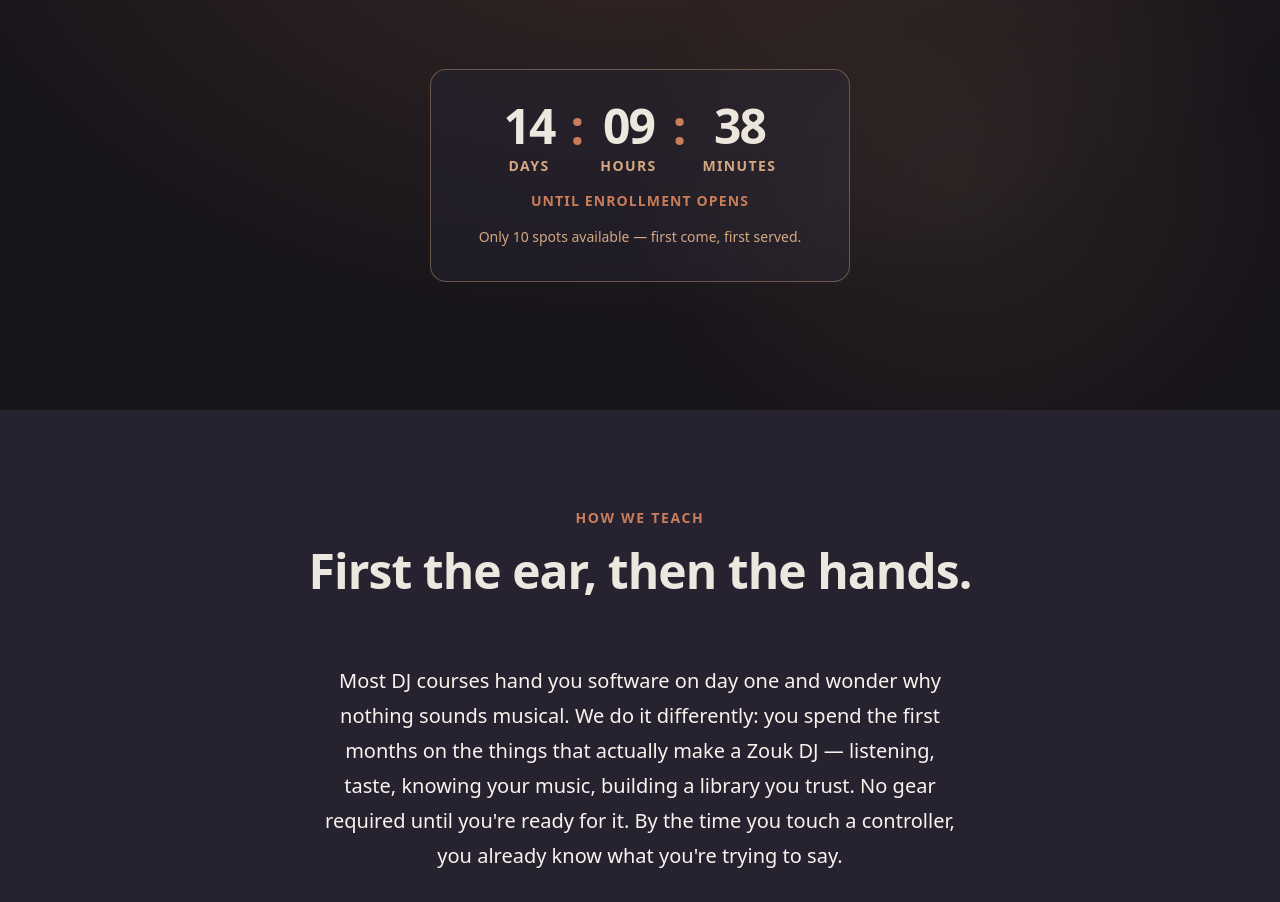
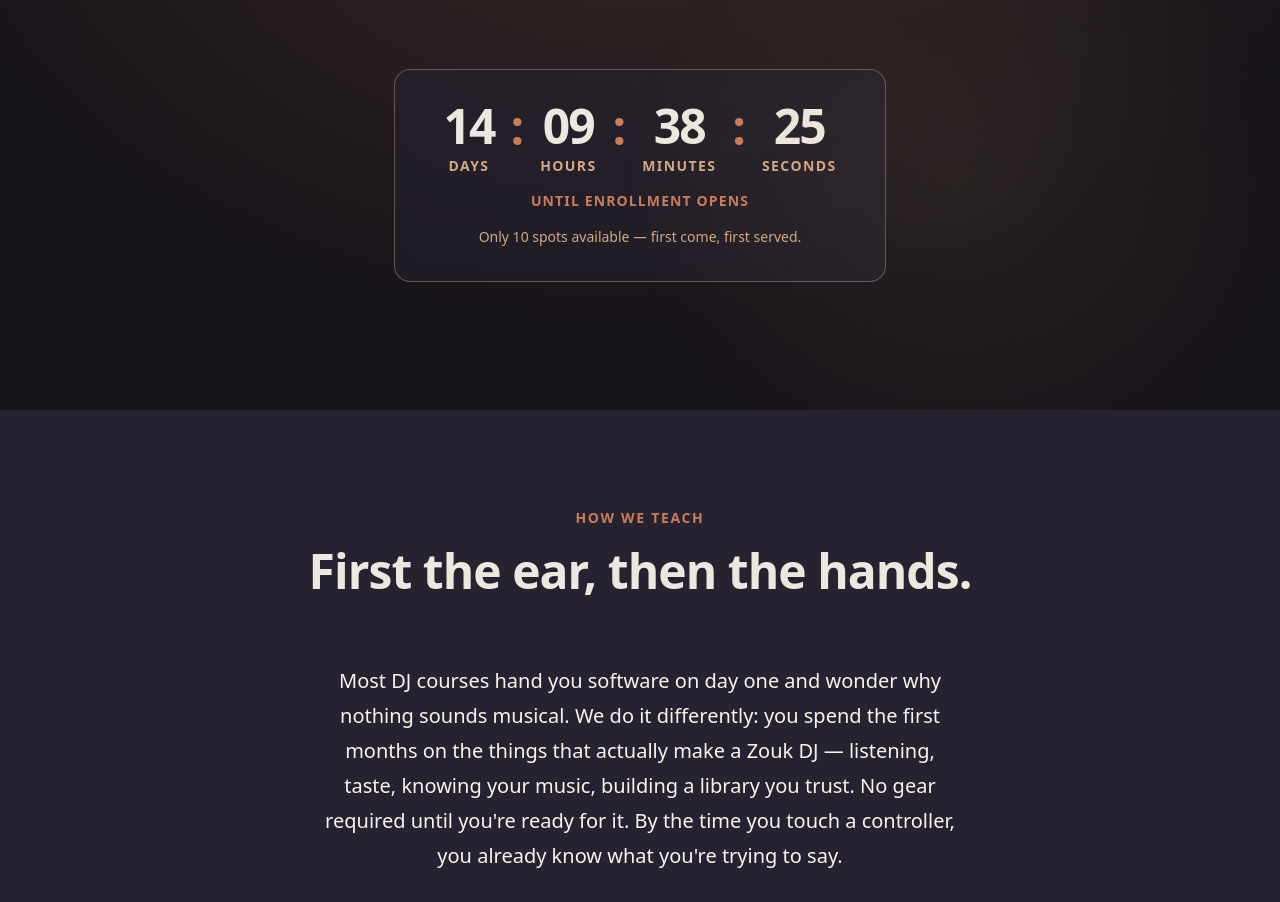
Before and after one commit to djsprenk/theloop, a plain HTML site: page academy.html in a window 1280 px wide. Shown: the part 804-1706 px from the top of the page. Drawn offline with Linux system fonts and the light colour scheme.

Commit message:
Add seconds to timer

```diff
--- a/academy.html
+++ b/academy.html
@@ -91,6 +91,11 @@
             <div class="countdown-unit">
               <span class="countdown-number" id="cd-minutes">--</span>
               <span class="countdown-label">Minutes</span>
+            </div>
+            <div class="countdown-sep" aria-hidden="true">:</div>
+            <div class="countdown-unit">
+              <span class="countdown-number" id="cd-seconds">--</span>
+              <span class="countdown-label">Seconds</span>
             </div>
           </div>
           <p class="countdown-heading">until enrollment opens</p>
@@ -740,17 +745,20 @@
         var days = Math.floor(diff / 86400000);
         var hours = Math.floor((diff % 86400000) / 3600000);
         var minutes = Math.floor((diff % 3600000) / 60000);
+        var seconds = Math.floor((diff % 60000) / 1000);
 
         var dEl = document.getElementById('cd-days');
         var hEl = document.getElementById('cd-hours');
         var mEl = document.getElementById('cd-minutes');
+        var sEl = document.getElementById('cd-seconds');
         if (dEl) dEl.textContent = pad(days);
         if (hEl) hEl.textContent = pad(hours);
         if (mEl) mEl.textContent = pad(minutes);
+        if (sEl) sEl.textContent = pad(seconds);
       }
 
       update();
-      setInterval(update, 10000);
+      setInterval(update, 1000);
     })();
   </script>
 
```
